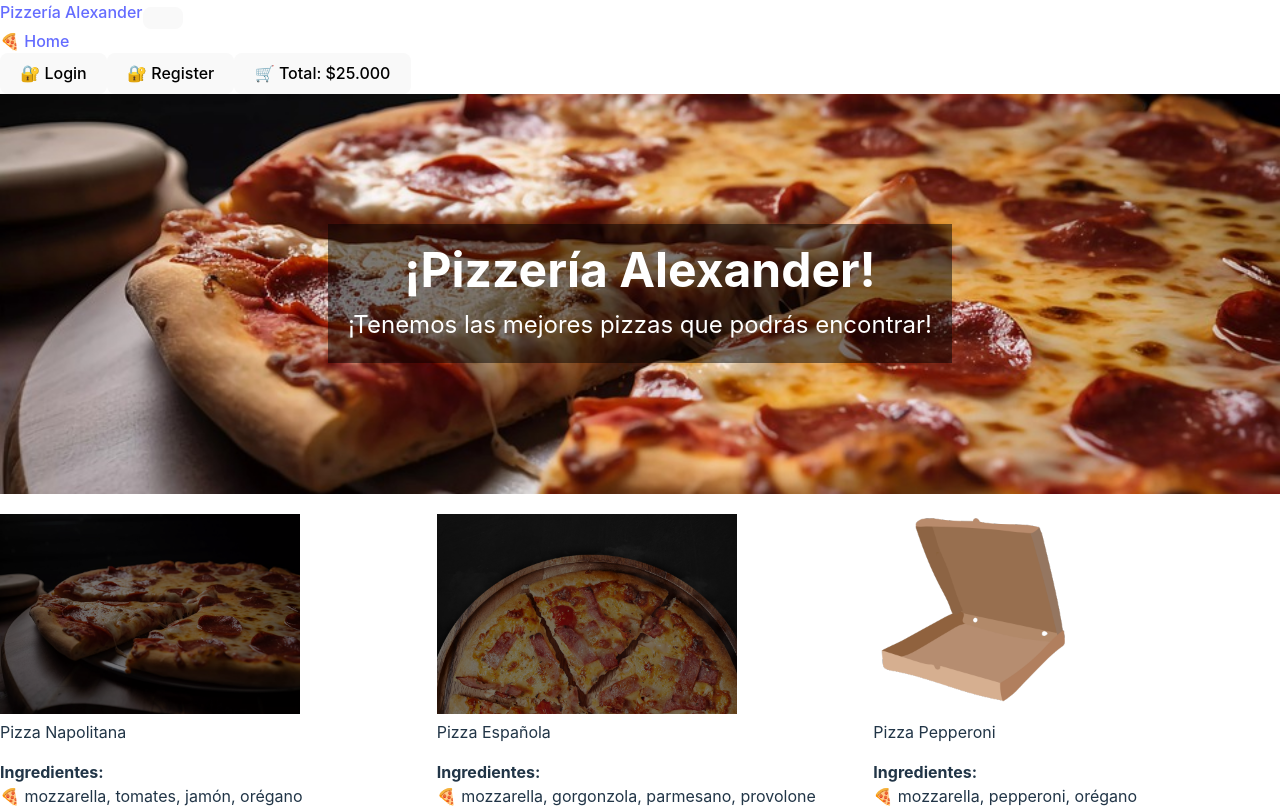
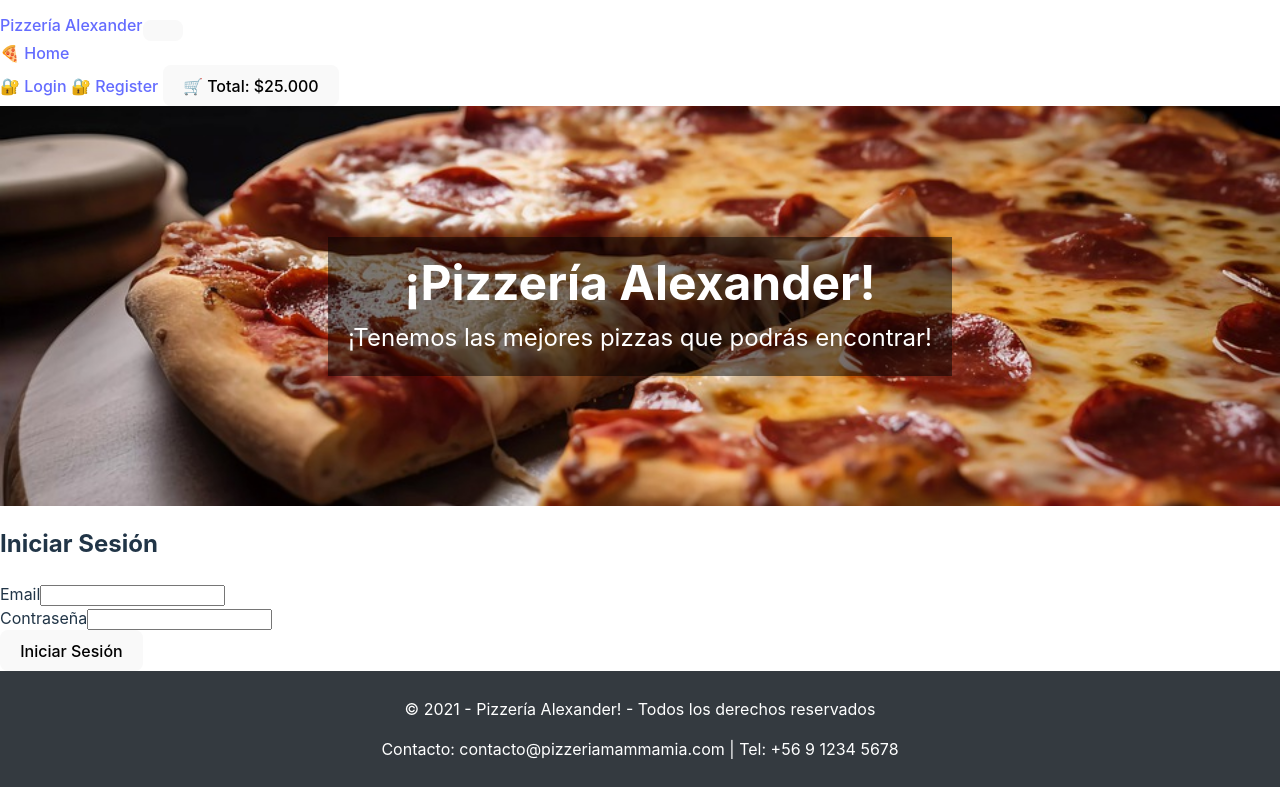
Before and after one commit to soymuyvirgo/React1, a React (Vite) app: page /login in a window 1280 px wide. Shown: the top 808 px of the page. Built offline with nearby package versions, Linux system fonts and the light colour scheme.

Commit message:
primer commit segundo ejercicio

```diff
--- a/package.json
+++ b/package.json
@@ -13,7 +13,8 @@
     "bootstrap": "^5.0.2",
     "react": "^18.3.1",
     "react-bootstrap": "^2.9.0-beta.1",
-    "react-dom": "^18.3.1"
+    "react-dom": "^18.3.1",
+    "react-router-dom": "^6.26.2"
   },
   "devDependencies": {
     "@types/react": "^18.3.3",
--- a/src/App.jsx
+++ b/src/App.jsx
@@ -1,16 +1,26 @@
+import React from 'react';
+import { BrowserRouter as Router, Route, Routes } from 'react-router-dom';
 import Navbar from './components/Navbar';
 import Home from './components/Home';
 import Footer from './components/Footer';
 import Header from './components/Header';
+import Register from './components/Register';
+import Login from './components/Login';
 
 function App() {
   return (
-    <div>
-      <Navbar />
-      <Header/>
-      <Home />
-      <Footer />
-    </div>
+    <Router>
+      <div>
+        <Navbar />
+        <Header/>
+        <Routes>
+        <Route path="/" element={<Home />} />
+          <Route path="/register" element={<Register />} />
+          <Route path="/login" element={<Login />} />
+        </Routes>
+        <Footer />
+      </div>
+    </Router>
   );
 }
 
--- /dev/null
+++ b/src/components/Login.jsx
@@ -0,0 +1,62 @@
+import React, { useState } from 'react';
+
+const Login = () => {
+  // Definimos el estado para los campos de email y contraseña
+  const [email, setEmail] = useState('');
+  const [password, setPassword] = useState('');
+  const [error, setError] = useState('');
+  const [success, setSuccess] = useState('');
+
+  // Función para manejar el envío del formulario
+  const handleSubmit = (e) => {
+    e.preventDefault(); // Previene el comportamiento por defecto del formulario
+
+    // Validaciones
+    if (!email || !password) {
+      setError('Todos los campos son obligatorios.');
+      setSuccess('');
+      return;
+    }
+
+    if (password.length < 6) {
+      setError('La contraseña debe tener al menos 6 caracteres.');
+      setSuccess('');
+      return;
+    }
+
+    // Si todo está bien, mostrar mensaje de éxito
+    setError('');
+    setSuccess('Inicio de sesión exitoso.');
+  };
+
+  return (
+    <div className="container">
+      <h2>Iniciar Sesión</h2>
+      <form onSubmit={handleSubmit}>
+        <div className="mb-3">
+          <label className="form-label">Email</label>
+          <input
+            type="email"
+            className="form-control"
+            value={email}
+            onChange={(e) => setEmail(e.target.value)}
+          />
+        </div>
+        <div className="mb-3">
+          <label className="form-label">Contraseña</label>
+          <input
+            type="password"
+            className="form-control"
+            value={password}
+            onChange={(e) => setPassword(e.target.value)}
+          />
+        </div>
+        {error && <div className="alert alert-danger">{error}</div>}
+        {success && <div className="alert alert-success">{success}</div>}
+        <button type="submit" className="btn btn-primary">Iniciar Sesión</button>
+      </form>
+    </div>
+  );
+};
+
+export default Login;
--- a/src/components/Navbar.jsx
+++ b/src/components/Navbar.jsx
@@ -1,5 +1,6 @@
 import React from 'react';
 import { Navbar, Nav, Button, Container } from 'react-bootstrap';
+import { Link } from 'react-router-dom'; // Importa Link de react-router-dom
 
 const CustomNavbar = () => {
   const total = 25000;
@@ -13,23 +14,23 @@ const CustomNavbar = () => {
 
   return (
     <Navbar expand="lg" className="bg-body-tertiary" style={{ width: "100%" }}>
-      <Container fluid> {/* Cambiado a Container fluid para ocupar todo el ancho */}
-        <Navbar.Brand href="#home">Pizzería Alexander</Navbar.Brand>
+      <Container fluid>
+        <Navbar.Brand as={Link} to="/">Pizzería Alexander</Navbar.Brand>
         <Navbar.Toggle aria-controls="basic-navbar-nav" />
         <Navbar.Collapse id="basic-navbar-nav">
           <Nav className="me-auto">
-            <Nav.Link href="#home">🍕 Home</Nav.Link>
+            <Nav.Link as={Link} to="/">🍕 Home</Nav.Link>
           </Nav>
-          <Nav className="ms-auto d-flex align-items-center"> {/* Usamos ms-auto para empujar hacia la derecha */}
+          <Nav className="ms-auto d-flex align-items-center">
             {token ? (
               <>
-                <Nav.Link href="#profile">🔓 Profile</Nav.Link>
+                <Nav.Link as={Link} to="/profile">🔓 Profile</Nav.Link>
                 <Button variant="outline-dark" className="ms-2">🔒 Logout</Button>
               </>
             ) : (
               <>
-                <Button variant="outline-dark" className="ms-2">🔐 Login</Button>
-                <Button variant="outline-dark" className="ms-2">🔐 Register</Button>
+                <Button variant="outline-dark" className="ms-2" as={Link} to="/login">🔐 Login</Button> {/* Para la página de login */}
+                <Button variant="outline-dark" className="ms-2" as={Link} to="/register">🔐 Register</Button> {/* Redirige a la página de registro */}
               </>
             )}
             <Button variant="outline-dark" className="ms-3">
--- /dev/null
+++ b/src/components/Register.jsx
@@ -0,0 +1,78 @@
+import React, { useState } from 'react';
+
+const Register = () => {
+    // Definimos el estado para los campos del formulario
+    const [email, setEmail] = useState('');
+    const [password, setPassword] = useState('');
+    const [confirmPassword, setConfirmPassword] = useState('');
+    const [error, setError] = useState('');
+    const [success, setSuccess] = useState('');
+
+    // Función para manejar el envío del formulario
+    const handleSubmit = (e) => {
+        e.preventDefault(); // Evita que la página se recargue
+
+        // Validaciones
+        if (!email || !password || !confirmPassword) {
+            setError('Todos los campos son obligatorios.');
+            setSuccess('');
+            return;
+        }
+
+        if (password.length < 6) {
+            setError('La contraseña debe tener al menos 6 caracteres.');
+            setSuccess('');
+            return;
+        }
+
+        if (password !== confirmPassword) {
+            setError('Las contraseñas no coinciden.');
+            setSuccess('');
+            return;
+        }
+
+        // Si todo está bien, mostrar mensaje de éxito
+        setError('');
+        setSuccess('Registro exitoso.');
+    };
+
+    return (
+        <div className="container">
+            <h2>Registro</h2>
+            <form onSubmit={handleSubmit}>
+                <div className="mb-3">
+                    <label className="form-label">Email</label>
+                    <input
+                        type="email"
+                        className="form-control"
+                        value={email}
+                        onChange={(e) => setEmail(e.target.value)}
+                    />
+                </div>
+                <div className="mb-3">
+                    <label className="form-label">Contraseña</label>
+                    <input
+                        type="password"
+                        className="form-control"
+                        value={password}
+                        onChange={(e) => setPassword(e.target.value)}
+                    />
+                </div>
+                <div className="mb-3">
+                    <label className="form-label">Confirmar Contraseña</label>
+                    <input
+                        type="password"
+                        className="form-control"
+                        value={confirmPassword}
+                        onChange={(e) => setConfirmPassword(e.target.value)}
+                    />
+                </div>
+                {error && <div className="alert alert-danger">{error}</div>}
+                {success && <div className="alert alert-success">{success}</div>}
+                <button type="submit" className="btn btn-primary">Registrar</button>
+            </form>
+        </div>
+    );
+};
+
+export default Register;
```
Also changed, not shown: 1 other file (tests, documents, lock files or other folders).
